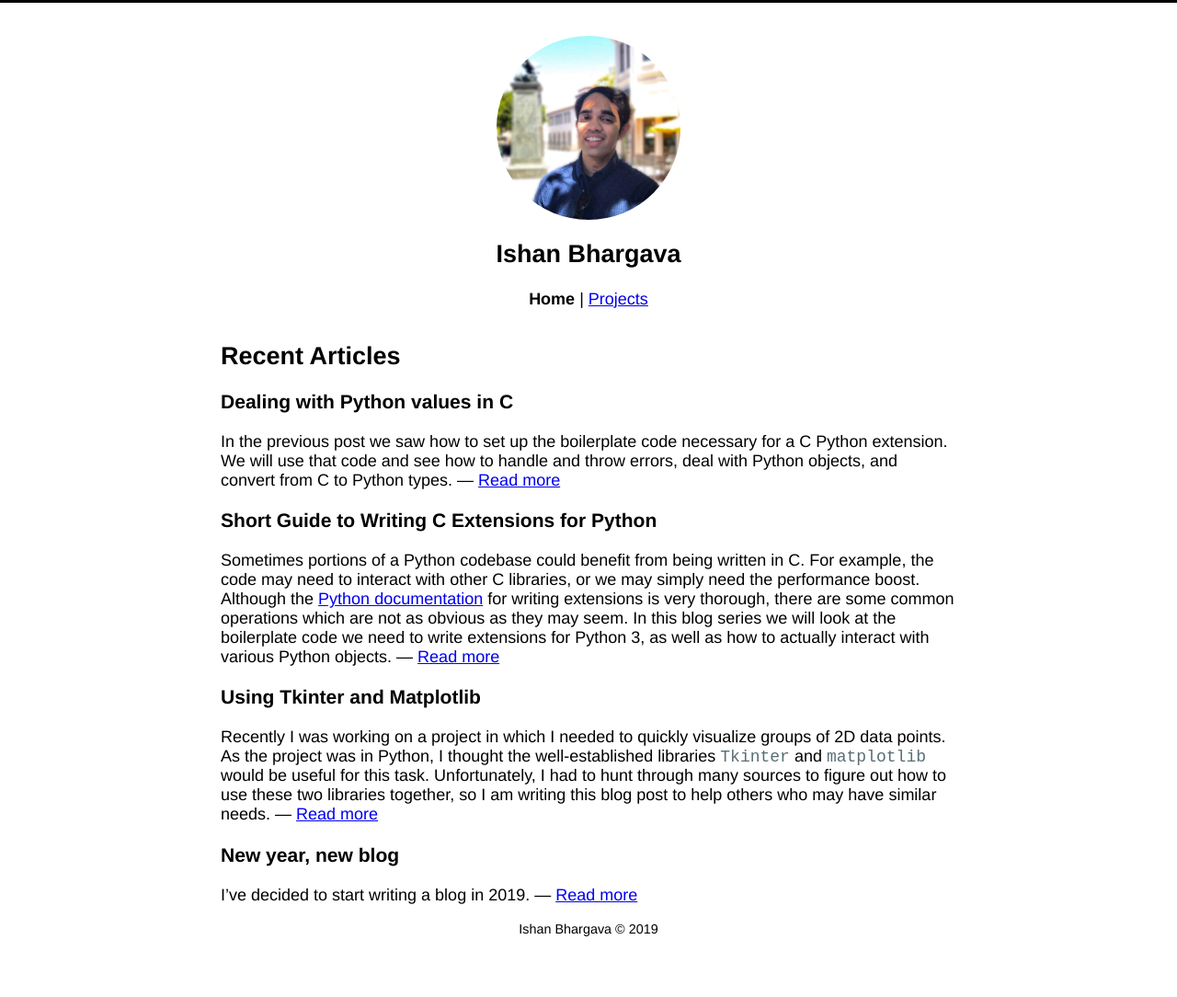
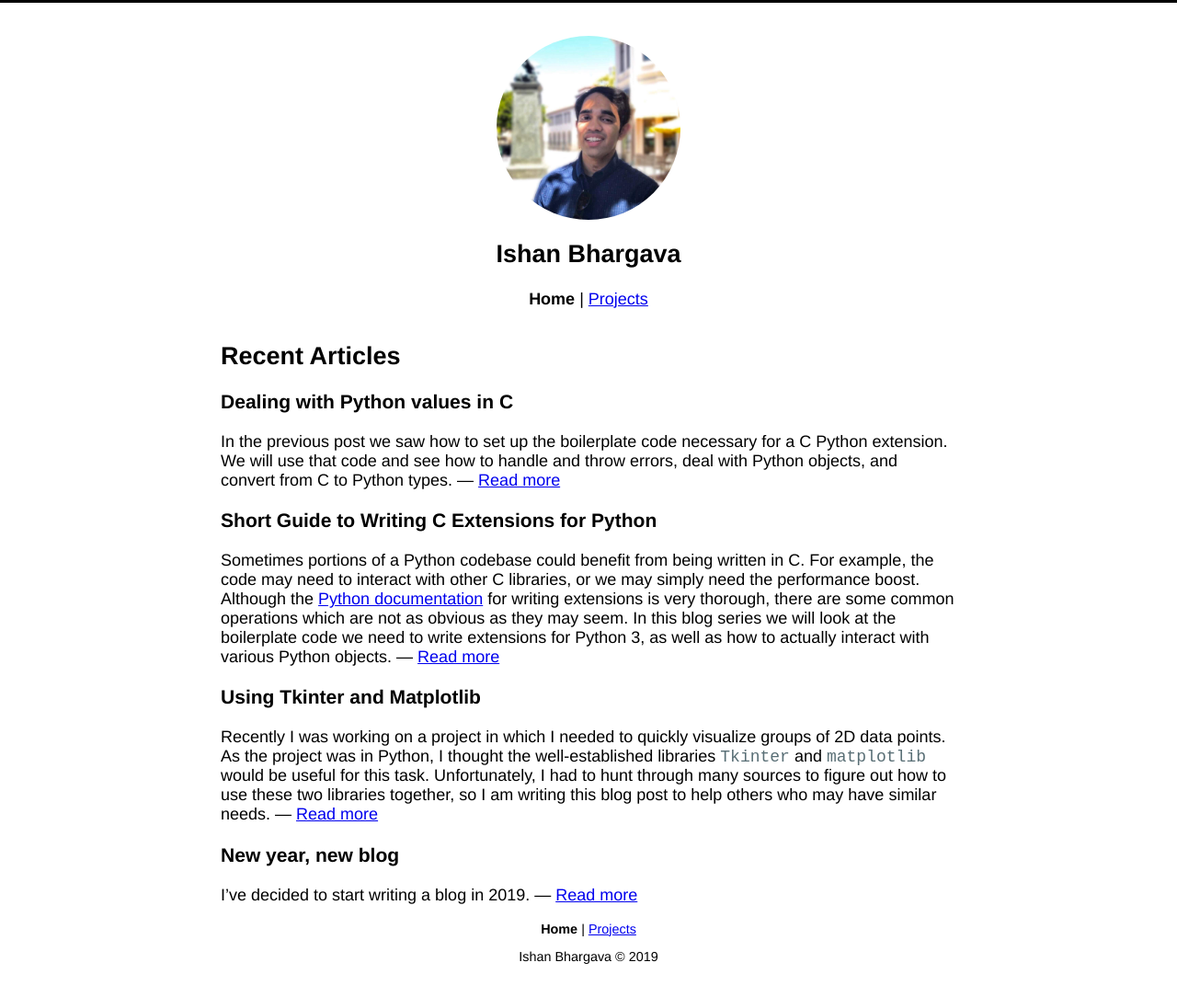
Before and after one commit to ishantheperson/ishantheperson.github.io, a Jekyll site: the page built from index.md, in a window 1280 px wide. Shown: the whole page at 92% size. Built offline with Jekyll 4.4.1, drawn with Linux system fonts in a browser that asks for light colours; before the commit the page ends 1054 px from its top, so only the background shows below that.

Commit message:
added nav in footer

```diff
--- a/_layouts/default.html
+++ b/_layouts/default.html
@@ -36,6 +36,7 @@ width: "800px"
     {{ content }}
 
     <footer class="site-footer">
+      {% include site-nav.html %}
       Ishan Bhargava &copy; 2019
     </footer>
   </body>
```
